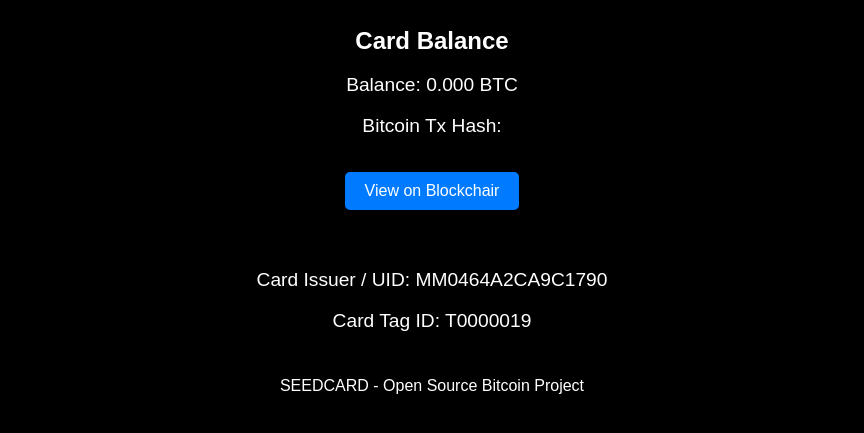
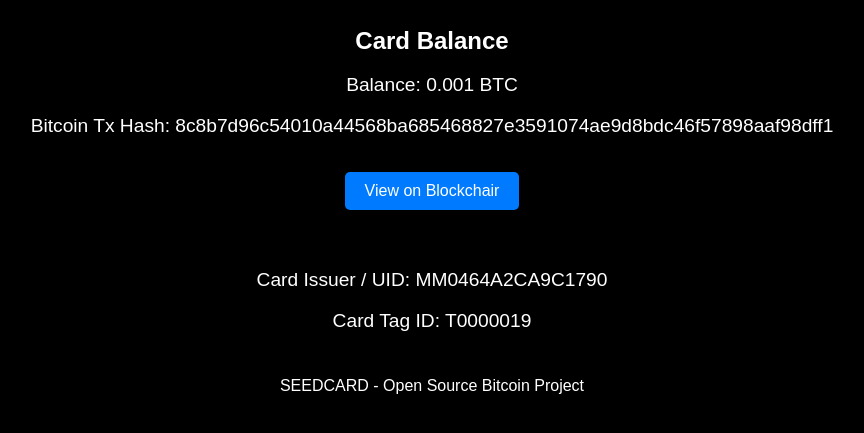
Before and after one commit to seedcard/04A7787A4F1390, a plain HTML site: page index.html in a window 1280 px wide. Shown: the part 337-770 px from the top of the page, without its empty margins (208-1072 px from the left). Drawn offline with Linux system fonts and the light colour scheme.

Commit message:
Update index.html

```diff
--- a/index.html
+++ b/index.html
@@ -96,8 +96,8 @@
 
     <div class="wallet-info">
         <h3>Card Balance</h3>
-        <p>Balance: 0.000 BTC</p>
-        <p>Bitcoin Tx Hash:  </p>
+        <p>Balance: 0.001 BTC</p>
+        <p>Bitcoin Tx Hash: 8c8b7d96c54010a44568ba685468827e3591074ae9d8bdc46f57898aaf98dff1 </p>
         <a href="https://blockchair.com/bitcoin/transaction/8c8b7d96c54010a44568ba685468827e3591074ae9d8bdc46f57898aaf98dff1" target="_blank" class="blockchair-button">
             View on Blockchair
         </a>
```
